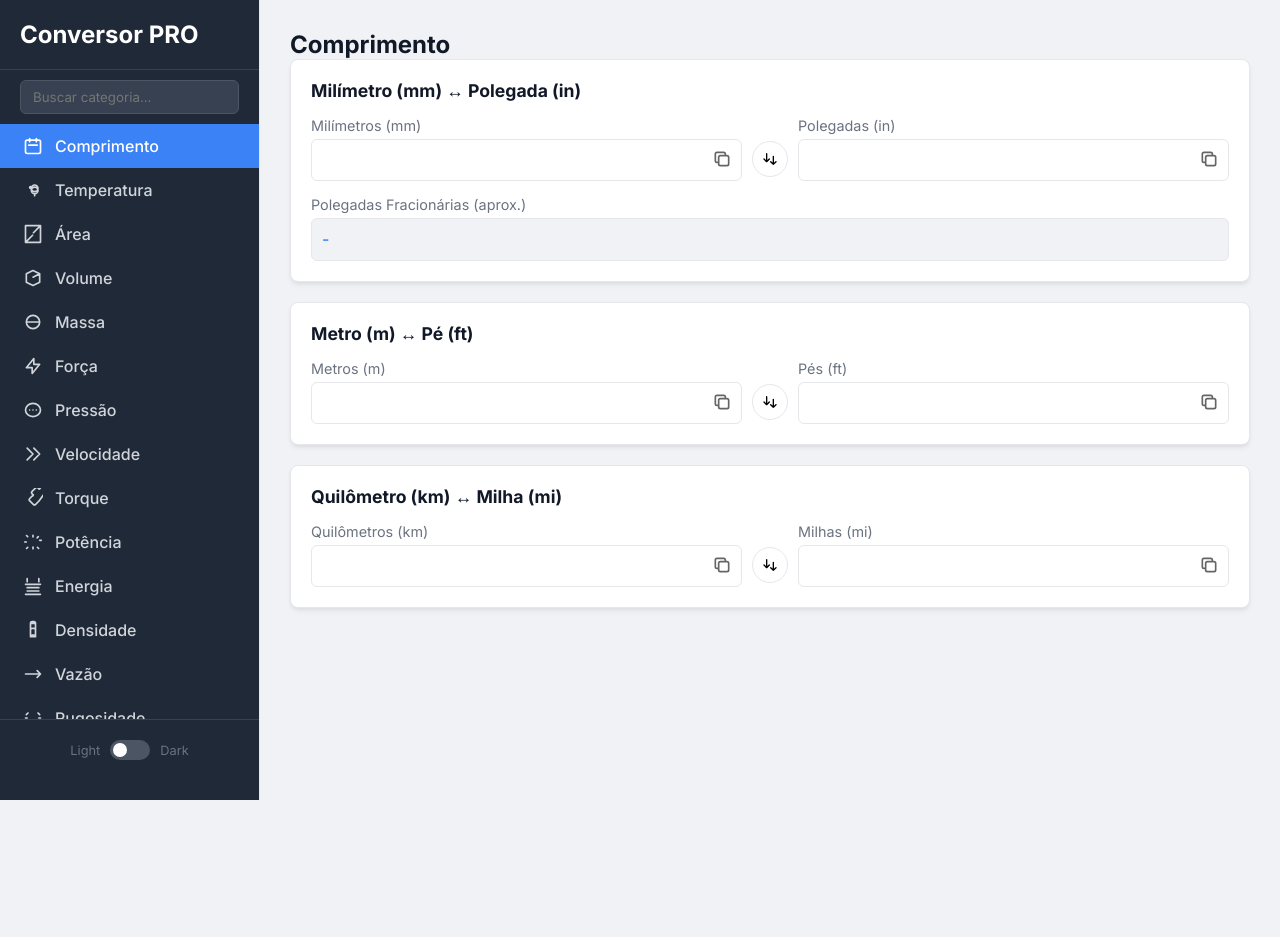
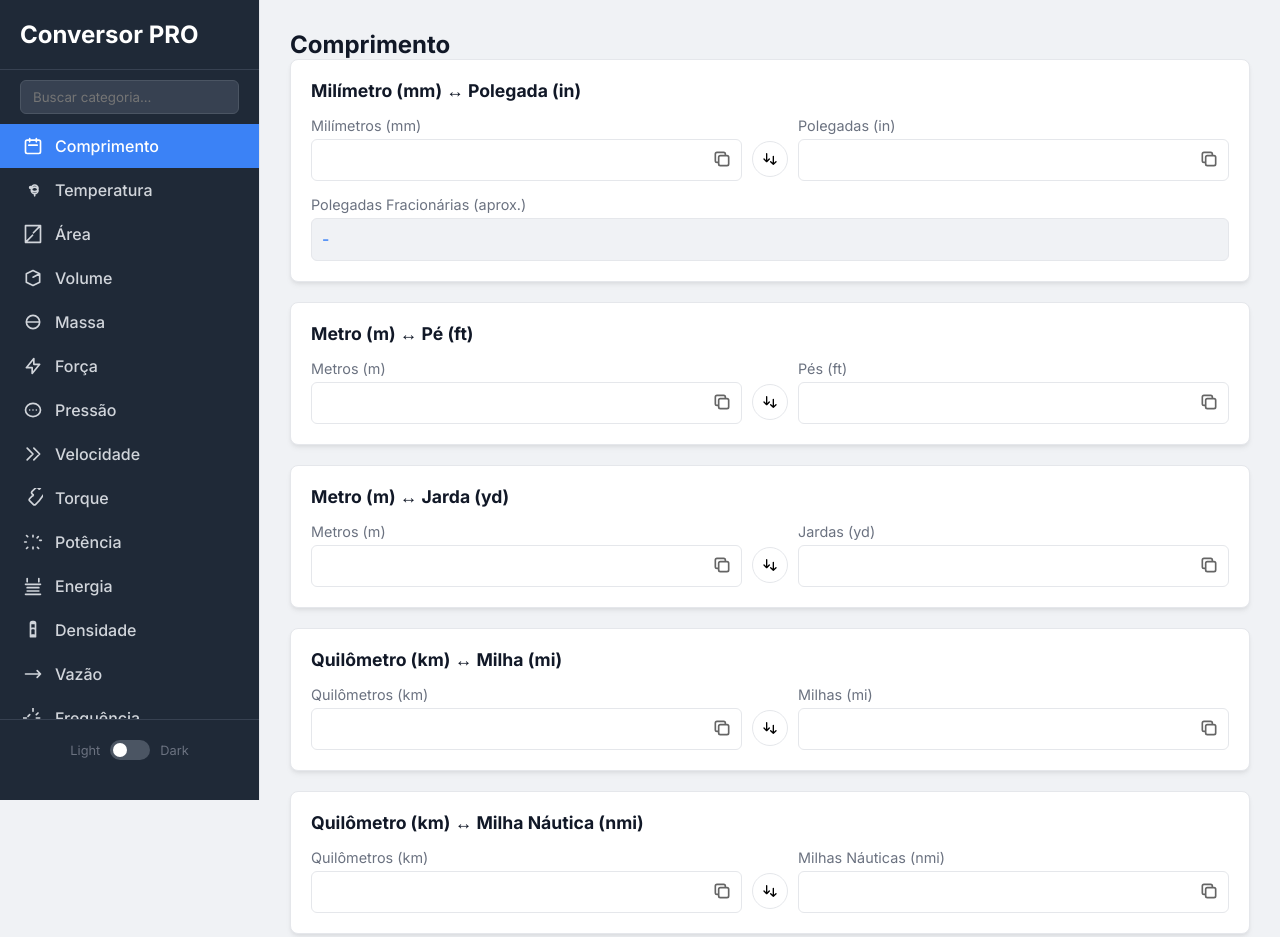
Before and after one commit to VICTOROLIVEIRAMSE/convers, a plain HTML site: page index.html in a window 1280 px wide. Before the commit the page ends 800 px from the top, so only its background shows below. Drawn offline with Linux system fonts and the light colour scheme.

Commit message:
index.html

```diff
--- a/index.html
+++ b/index.html
@@ -329,6 +329,9 @@
                 <li><a href="#energia" class="nav-link"><svg class="icon" fill="none" stroke="currentColor" viewBox="0 0 24 24"><path stroke-linecap="round" stroke-linejoin="round" stroke-width="2" d="M5 3v4M19 3v4M3 10h18M5 14h14M5 18h14M3 22h18"></path></svg>Energia</a></li>
                 <li><a href="#densidade" class="nav-link"><svg class="icon" fill="none" stroke="currentColor" viewBox="0 0 24 24"><path stroke-linecap="round" stroke-linejoin="round" stroke-width="2" d="M9 4v0a2 2 0 012-2h2a2 2 0 012 2v0m-6 8v0a2 2 0 012-2h2a2 2 0 012 2v0m-6 8v0a2 2 0 012-2h2a2 2 0 012 2v0M9 4h6v16H9V4z"></path></svg>Densidade</a></li>
                 <li><a href="#vazao" class="nav-link"><svg class="icon" fill="none" stroke="currentColor" viewBox="0 0 24 24"><path stroke-linecap="round" stroke-linejoin="round" stroke-width="2" d="M17 8l4 4m0 0l-4 4m4-4H3"></path></svg>Vazão</a></li>
+                <li><a href="#frequencia" class="nav-link"><svg class="icon" fill="none" stroke="currentColor" viewBox="0 0 24 24"><path stroke-linecap="round" stroke-linejoin="round" stroke-width="2" d="M20 12h-4M4 12H0M12 20v-4M12 4V0M8 16l-2-2M16 8l2-2M8 8l-2 2M16 16l2 2"></path></svg>Frequência</a></li>
+                <li><a href="#dados" class="nav-link"><svg class="icon" fill="none" stroke="currentColor" viewBox="0 0 24 24"><path stroke-linecap="round" stroke-linejoin="round" stroke-width="2" d="M5 12h14M12 5l7 7-7 7"></path></svg>Dados</a></li>
+                <li><a href="#combustivel" class="nav-link"><svg class="icon" fill="none" stroke="currentColor" viewBox="0 0 24 24"><path stroke-linecap="round" stroke-linejoin="round" stroke-width="2" d="M3 6l3 6v10h12V12l3-6H3zm14 4h-4m-4 0H5"></path></svg>Combustível</a></li>
                 <li><a href="#rugosidade" class="nav-link"><svg class="icon" fill="none" stroke="currentColor" viewBox="0 0 24 24"><path stroke-linecap="round" stroke-linejoin="round" stroke-width="2" d="M3 12h2M19 12h2M6 6l-2 2M18 6l2 2M6 18l-2-2M18 18l2-2"></path></svg>Rugosidade</a></li>
                 <li><a href="#angulo" class="nav-link"><svg class="icon" fill="none" stroke="currentColor" viewBox="0 0 24 24"><path stroke-linecap="round" stroke-linejoin="round" stroke-width="2" d="M12 19l9 2-9-18-9 18 9-2zm0 0v-8"></path></svg>Ângulo</a></li>
             </ul>
@@ -365,86 +368,106 @@
                 comprimento: { title: 'Comprimento', conversions: [
                     { title: 'Milímetro (mm) ↔ Polegada (in)', units: ['mm', 'inch-dec'], special: 'fractional' },
                     { title: 'Metro (m) ↔ Pé (ft)', units: ['m', 'ft'] },
-                    { title: 'Quilômetro (km) ↔ Milha (mi)', units: ['km', 'mi'] }
+                    { title: 'Metro (m) ↔ Jarda (yd)', units: ['m_2', 'yd'] },
+                    { title: 'Quilômetro (km) ↔ Milha (mi)', units: ['km', 'mi'] },
+                    { title: 'Quilômetro (km) ↔ Milha Náutica (nmi)', units: ['km_2', 'nmi'] }
                 ]},
                 temperatura: { title: 'Temperatura', conversions: [
                     { title: 'Celsius (°C) ↔ Fahrenheit (°F) ↔ Kelvin (K)', units: ['celsius', 'fahrenheit', 'kelvin'], type: 'temperature' }
                 ]},
                 area: { title: 'Área', conversions: [
                     { title: 'Metro Quadrado (m²) ↔ Pé Quadrado (ft²)', units: ['m2', 'ft2'] },
+                    { title: 'Centímetro Quadrado (cm²) ↔ Polegada Quadrada (in²)', units: ['cm2', 'in2'] },
                     { title: 'Hectare (ha) ↔ Acre (acre)', units: ['ha', 'acre'] }
                 ]},
                 volume: { title: 'Volume', conversions: [
                     { title: 'Litro (L) ↔ Galão Americano (gal)', units: ['l', 'gal'] },
-                    { title: 'Metro Cúbico (m³) ↔ Pé Cúbico (ft³)', units: ['m3', 'ft3'] }
+                    { title: 'Metro Cúbico (m³) ↔ Pé Cúbico (ft³)', units: ['m3', 'ft3'] },
+                    { title: 'Mililitro (ml) ↔ Onça Líquida (fl oz)', units: ['ml', 'floz'] }
                 ]},
                 massa: { title: 'Massa', conversions: [
                     { title: 'Quilograma (kg) ↔ Libra (lb)', units: ['kg', 'lb'] },
-                    { title: 'Grama (g) ↔ Onça (oz)', units: ['g', 'oz'] }
+                    { title: 'Grama (g) ↔ Onça (oz)', units: ['g', 'oz'] },
+                    { title: 'Tonelada Métrica (t) ↔ Tonelada Curta (ton)', units: ['tonne', 'short_ton'] }
                 ]},
                 forca: { title: 'Força', conversions: [
                     { title: 'Newton (N) ↔ Libra-força (lbf)', units: ['n', 'lbf'] },
-                    { title: 'Quilonewton (kN) ↔ Kip (kilopound-force)', units: ['kn', 'kip'] }
+                    { title: 'Quilonewton (kN) ↔ Kip (kilopound-force)', units: ['kn', 'kip'] },
+                    { title: 'Newton (N) ↔ Quilograma-força (kgf)', units: ['n_2', 'kgf'] }
                 ]},
                 pressao: { title: 'Pressão', conversions: [
-                    { title: 'Quilopascal (kPa) ↔ PSI (lbf/in²)', units: ['kpa', 'psi'] },
+                    { title: 'Pascal (Pa) ↔ PSI (lbf/in²)', units: ['pa', 'psi'] },
                     { title: 'Megapascal (MPa) ↔ Kip por Polegada² (ksi)', units: ['mpa', 'ksi'] },
-                    { title: 'Bar ↔ Atmosfera (atm)', units: ['bar', 'atm'] }
+                    { title: 'Bar ↔ Atmosfera (atm)', units: ['bar', 'atm'] },
+                    { title: 'Pascal (Pa) ↔ Torr', units: ['pa_2', 'torr'] }
                 ]},
                 velocidade: { title: 'Velocidade', conversions: [
                     { title: 'Metros por segundo (m/s) ↔ Pés por segundo (ft/s)', units: ['mps', 'ftps'] },
-                    { title: 'Quilômetros por hora (km/h) ↔ Milhas por hora (mph)', units: ['kmh', 'mph'] }
+                    { title: 'Quilômetros por hora (km/h) ↔ Milhas por hora (mph)', units: ['kmh', 'mph'] },
+                    { title: 'Quilômetros por hora (km/h) ↔ Nó (knot)', units: ['kmh_2', 'knot'] }
                 ]},
                 torque: { title: 'Torque', conversions: [
                     { title: 'Newton-metro (N·m) ↔ Libra-força-pé (lbf·ft)', units: ['nm', 'lbfft'] }
                 ]},
                 potencia: { title: 'Potência', conversions: [
-                    { title: 'Quilowatt (kW) ↔ Horsepower (hp)', units: ['kw', 'hp'] }
+                    { title: 'Watt (W) ↔ Horsepower (hp)', units: ['w', 'hp'] },
+                    { title: 'Quilowatt (kW) ↔ BTU/hora', units: ['kw', 'btu_h'] }
                 ]},
                 energia: { title: 'Energia', conversions: [
-                    { title: 'Joule (J) ↔ British Thermal Unit (BTU)', units: ['j', 'btu'] }
+                    { title: 'Joule (J) ↔ British Thermal Unit (BTU)', units: ['j', 'btu'] },
+                    { title: 'Quilowatt-hora (kWh) ↔ Megajoule (MJ)', units: ['kwh', 'mj'] },
+                    { title: 'Joule (J) ↔ Caloria (cal)', units: ['j_2', 'cal'] }
                 ]},
                 densidade: { title: 'Densidade', conversions: [
-                    { title: 'kg/m³ ↔ lb/ft³', units: ['kgm3', 'lbft3'] }
+                    { title: 'kg/m³ ↔ lb/ft³', units: ['kgm3', 'lbft3'] },
+                    { title: 'g/cm³ ↔ lb/gal', units: ['gcm3', 'lbgal'] }
                 ]},
                 vazao: { title: 'Vazão', conversions: [
                     { title: 'Litros por segundo (L/s) ↔ Galões por minuto (GPM)', units: ['lps', 'gpm'] },
                     { title: 'Metros cúbicos por hora (m³/h) ↔ Pés cúbicos por minuto (CFM)', units: ['m3h', 'cfm'] },
                     { title: 'Metros cúbicos por segundo (m³/s) ↔ Litros por segundo (L/s)', units: ['m3s', 'lps_2'] }
                 ]},
+                frequencia: { title: 'Frequência', conversions: [
+                    { title: 'Hertz (Hz) ↔ Rotações por minuto (RPM)', units: ['hz', 'rpm'] }
+                ]},
+                dados: { title: 'Armazenamento de Dados', conversions: [
+                    { title: 'Megabyte (MB) ↔ Gigabyte (GB)', units: ['mb', 'gb'] },
+                    { title: 'Gigabyte (GB) ↔ Terabyte (TB)', units: ['gb_2', 'tb'] }
+                ]},
+                combustivel: { title: 'Consumo de Combustível', conversions: [
+                    { title: 'km/L ↔ Milhas por Galão (MPG)', units: ['kml', 'mpg'] },
+                    { title: 'L/100km ↔ Milhas por Galão (MPG)', units: ['l100km', 'mpg_2'], type: 'inverse' }
+                ]},
                 rugosidade: { title: 'Rugosidade de Tubulação', calculators: [
                     { title: 'Rugosidade Absoluta (k) por Material', type: 'roughness', materials: {
-                        'Aço Rebitado Novo': 1.5,
-                        'Concreto': 1.0,
-                        'Madeira': 0.5,
-                        'Ferro Fundido': 0.26,
-                        'Aço Galvanizado': 0.15,
-                        'Aço Comercial ou Soldado': 0.046,
-                        'Ferro Forjado': 0.046,
-                        'Tubo Puxado (Aço, Latão, Cobre)': 0.0015,
-                        'PVC e Vidro': 0.0015
+                        'Aço Rebitado Novo': 1.5, 'Concreto': 1.0, 'Madeira': 0.5, 'Ferro Fundido': 0.26, 'Aço Galvanizado': 0.15,
+                        'Aço Comercial ou Soldado': 0.046, 'Ferro Forjado': 0.046, 'Tubo Puxado (Aço, Latão, Cobre)': 0.0015, 'PVC e Vidro': 0.0015
                     }}
                 ]},
-                angulo: { title: 'Ângulo e Inclinação', conversions: [
-                    { title: 'Inclinação (%) ↔ Ângulo (°)', units: ['percent', 'deg'], type: 'angle' }
+                angulo: { title: 'Ângulo', conversions: [
+                    { title: 'Grau (°) ↔ Radiano (rad)', units: ['deg', 'rad'] },
+                    { title: 'Inclinação (%) ↔ Ângulo (°)', units: ['percent', 'deg_2'], type: 'angle' }
                 ]}
             };
 
             const unitLabels = {
-                'mm': 'Milímetros (mm)', 'inch-dec': 'Polegadas (in)', 'm': 'Metros (m)', 'ft': 'Pés (ft)', 'km': 'Quilômetros (km)', 'mi': 'Milhas (mi)',
+                'mm': 'Milímetros (mm)', 'inch-dec': 'Polegadas (in)', 'm': 'Metros (m)', 'ft': 'Pés (ft)', 'km': 'Quilômetros (km)', 'mi': 'Milhas (mi)', 'm_2': 'Metros (m)', 'yd': 'Jardas (yd)', 'km_2': 'Quilômetros (km)', 'nmi': 'Milhas Náuticas (nmi)',
                 'celsius': 'Celsius (°C)', 'fahrenheit': 'Fahrenheit (°F)', 'kelvin': 'Kelvin (K)',
-                'm2': 'm²', 'ft2': 'ft²', 'ha': 'Hectares (ha)', 'acre': 'Acres',
-                'l': 'Litros (L)', 'gal': 'Galões (gal)', 'm3': 'm³', 'ft3': 'ft³',
-                'kg': 'Quilogramas (kg)', 'lb': 'Libras (lb)', 'g': 'Gramas (g)', 'oz': 'Onças (oz)',
-                'n': 'Newtons (N)', 'lbf': 'Libras-força (lbf)', 'kn': 'Quilonewtons (kN)', 'kip': 'Kips',
-                'kpa': 'Quilopascals (kPa)', 'psi': 'PSI (lbf/in²)', 'mpa': 'Megapascals (MPa)', 'ksi': 'Kip/in² (ksi)', 'bar': 'Bar', 'atm': 'Atmosferas (atm)',
-                'mps': 'm/s', 'ftps': 'ft/s', 'kmh': 'km/h', 'mph': 'mph',
+                'm2': 'm²', 'ft2': 'ft²', 'ha': 'Hectares (ha)', 'acre': 'Acres', 'cm2': 'cm²', 'in2': 'in²',
+                'l': 'Litros (L)', 'gal': 'Galões (gal)', 'm3': 'm³', 'ft3': 'ft³', 'ml': 'Mililitros (ml)', 'floz': 'Onças Líquidas (fl oz)',
+                'kg': 'Quilogramas (kg)', 'lb': 'Libras (lb)', 'g': 'Gramas (g)', 'oz': 'Onças (oz)', 'tonne': 'Toneladas (t)', 'short_ton': 'Toneladas Curtas (ton)',
+                'n': 'Newtons (N)', 'lbf': 'Libras-força (lbf)', 'kn': 'Quilonewtons (kN)', 'kip': 'Kips', 'n_2': 'Newtons (N)', 'kgf': 'Quilograma-força (kgf)',
+                'pa': 'Pascal (Pa)', 'psi': 'PSI (lbf/in²)', 'mpa': 'Megapascals (MPa)', 'ksi': 'Kip/in² (ksi)', 'bar': 'Bar', 'atm': 'Atmosferas (atm)', 'pa_2': 'Pascal (Pa)', 'torr': 'Torr',
+                'mps': 'm/s', 'ftps': 'ft/s', 'kmh': 'km/h', 'mph': 'mph', 'kmh_2': 'km/h', 'knot': 'Nós (knot)',
                 'nm': 'N·m', 'lbfft': 'lbf·ft',
-                'kw': 'Quilowatts (kW)', 'hp': 'Horsepower (hp)',
-                'j': 'Joules (J)', 'btu': 'BTUs',
-                'kgm3': 'kg/m³', 'lbft3': 'lb/ft³',
+                'w': 'Watt (W)', 'hp': 'Horsepower (hp)', 'kw': 'Quilowatts (kW)', 'btu_h': 'BTU/h',
+                'j': 'Joules (J)', 'btu': 'BTUs', 'kwh': 'kWh', 'mj': 'MJ', 'j_2': 'Joules (J)', 'cal': 'Calorias (cal)',
+                'kgm3': 'kg/m³', 'lbft3': 'lb/ft³', 'gcm3': 'g/cm³', 'lbgal': 'lb/gal',
                 'lps': 'L/s', 'gpm': 'GPM', 'm3h': 'm³/h', 'cfm': 'CFM', 'm3s': 'm³/s', 'lps_2': 'L/s',
-                'percent': 'Inclinação (%)', 'deg': 'Ângulo (°)'
+                'hz': 'Hertz (Hz)', 'rpm': 'RPM',
+                'mb': 'Megabytes (MB)', 'gb': 'Gigabytes (GB)', 'gb_2': 'Gigabytes (GB)', 'tb': 'Terabytes (TB)',
+                'kml': 'km/L', 'mpg': 'MPG', 'l100km': 'L/100km', 'mpg_2': 'MPG',
+                'percent': 'Inclinação (%)', 'deg': 'Graus (°)', 'rad': 'Radianos (rad)', 'deg_2': 'Graus (°)'
             };
 
             // --- HTML Generation ---
@@ -560,27 +583,44 @@
         const factors = {
             'mm': { factor: 1 / 25.4 }, 'inch-dec': { factor: 25.4 },
             'm': { factor: 3.28084 }, 'ft': { factor: 1 / 3.28084 },
+            'm_2': { factor: 1.09361 }, 'yd': { factor: 1 / 1.09361 },
             'km': { factor: 0.621371 }, 'mi': { factor: 1.60934 },
+            'km_2': { factor: 0.539957 }, 'nmi': { factor: 1 / 0.539957 },
             'm2': { factor: 10.7639 }, 'ft2': { factor: 1 / 10.7639 },
+            'cm2': { factor: 0.155 }, 'in2': { factor: 1 / 0.155 },
             'ha': { factor: 2.47105 }, 'acre': { factor: 1 / 2.47105 },
             'l': { factor: 0.264172 }, 'gal': { factor: 3.78541 },
             'm3': { factor: 35.3147 }, 'ft3': { factor: 1 / 35.3147 },
+            'ml': { factor: 0.033814 }, 'floz': { factor: 1 / 0.033814 },
             'kg': { factor: 2.20462 }, 'lb': { factor: 1 / 2.20462 },
             'g': { factor: 0.035274 }, 'oz': { factor: 1 / 0.035274 },
+            'tonne': { factor: 1.10231 }, 'short_ton': { factor: 1 / 1.10231 },
             'n': { factor: 0.224809 }, 'lbf': { factor: 4.44822 },
             'kn': { factor: 0.224809 }, 'kip': { factor: 4.44822 },
-            'kpa': { factor: 0.145038 }, 'psi': { factor: 6.89476 },
+            'n_2': { factor: 0.101972 }, 'kgf': { factor: 1 / 0.101972 },
+            'pa': { factor: 0.000145038 }, 'psi': { factor: 1 / 0.000145038 },
             'mpa': { factor: 0.145038 }, 'ksi': { factor: 6.89476 },
             'bar': { factor: 0.986923 }, 'atm': { factor: 1.01325 },
+            'pa_2': { factor: 0.00750062 }, 'torr': { factor: 1 / 0.00750062 },
             'mps': { factor: 3.28084 }, 'ftps': { factor: 1 / 3.28084 },
             'kmh': { factor: 0.621371 }, 'mph': { factor: 1.60934 },
+            'kmh_2': { factor: 0.539957 }, 'knot': { factor: 1 / 0.539957 },
             'nm': { factor: 0.737562 }, 'lbfft': { factor: 1.35582 },
-            'kw': { factor: 1.34102 }, 'hp': { factor: 0.7457 },
+            'w': { factor: 0.00134102 }, 'hp': { factor: 1 / 0.00134102 },
+            'kw': { factor: 3412.14 }, 'btu_h': { factor: 1 / 3412.14 },
             'j': { factor: 0.000947817 }, 'btu': { factor: 1055.06 },
+            'kwh': { factor: 3.6 }, 'mj': { factor: 1 / 3.6 },
+            'j_2': { factor: 0.239006 }, 'cal': { factor: 1 / 0.239006 },
             'kgm3': { factor: 0.062428 }, 'lbft3': { factor: 16.0185 },
+            'gcm3': { factor: 8.3454 }, 'lbgal': { factor: 1 / 8.3454 },
             'lps': { factor: 15.8503 }, 'gpm': { factor: 1 / 15.8503 },
             'm3h': { factor: 0.588578 }, 'cfm': { factor: 1 / 0.588578 },
-            'm3s': { factor: 1000 }, 'lps_2': { factor: 1 / 1000 }
+            'm3s': { factor: 1000 }, 'lps_2': { factor: 1 / 1000 },
+            'hz': { factor: 60 }, 'rpm': { factor: 1 / 60 },
+            'mb': { factor: 1 / 1024 }, 'gb': { factor: 1024 },
+            'gb_2': { factor: 1 / 1024 }, 'tb': { factor: 1024 },
+            'kml': { factor: 2.35215 }, 'mpg': { factor: 1 / 2.35215 },
+            'deg': { factor: Math.PI / 180 }, 'rad': { factor: 180 / Math.PI }
         };
 
         function gcd(a, b) { return b ? gcd(b, a % b) : a; }
@@ -642,17 +682,20 @@
                 if (document.getElementById('fahrenheit').id !== id) document.getElementById('fahrenheit').value = f.toPrecision(6);
                 if (document.getElementById('kelvin').id !== id) document.getElementById('kelvin').value = k.toPrecision(6);
             } else if (conversionType === 'angle') {
-                if (id === 'percent') document.getElementById('deg').value = (Math.atan(val / 100) * (180 / Math.PI)).toPrecision(6);
+                if (id === 'percent') document.getElementById('deg_2').value = (Math.atan(val / 100) * (180 / Math.PI)).toPrecision(6);
                 else document.getElementById('percent').value = (Math.tan(val * Math.PI / 180) * 100).toPrecision(6);
+            } else if (conversionType === 'inverse') {
+                 const row = document.getElementById(id).closest('.conversion-row');
+                 const allInputs = row.querySelectorAll('input[type="number"]');
+                 let targetId;
+                 allInputs.forEach(input => { if (input.id !== id) targetId = input.id; });
+                 if (id === 'l100km') document.getElementById(targetId).value = (235.215 / val).toPrecision(6);
+                 else document.getElementById(targetId).value = (235.215 / val).toPrecision(6);
             } else { // Standard conversion
                 const row = document.getElementById(id).closest('.conversion-row');
                 const allInputs = row.querySelectorAll('input[type="number"]');
                 let targetId;
-                allInputs.forEach(input => {
-                    if (input.id !== id) {
-                        targetId = input.id;
-                    }
-                });
+                allInputs.forEach(input => { if (input.id !== id) targetId = input.id; });
 
                 if (targetId && factors[id]) {
                     const factor = factors[id].factor;
```
